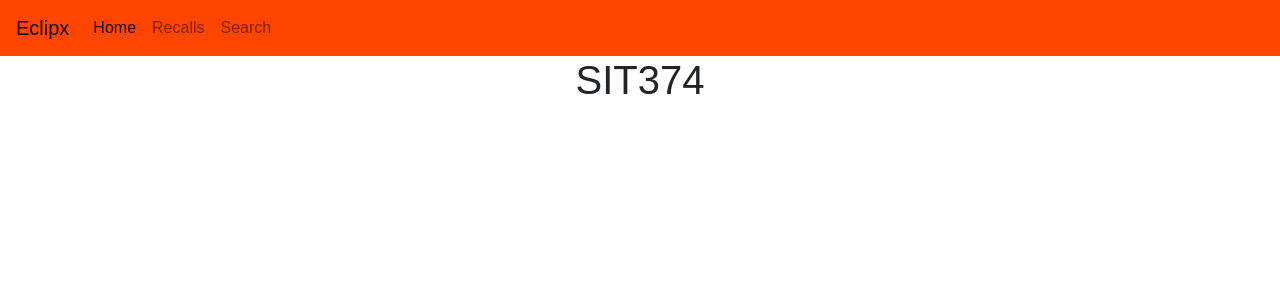
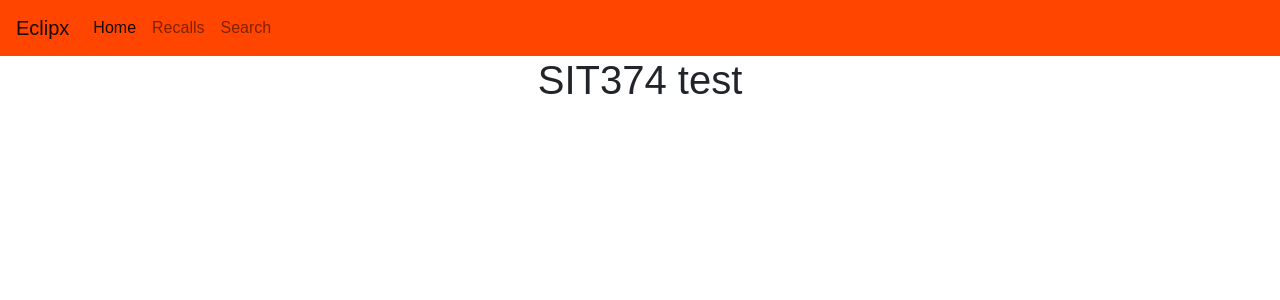
Before and after one commit to shivamtayal/sit374_eclipx_frontend, a React (Create React App) app: page / in a window 1280 px wide. Shown: the top 300 px of the page. Built offline with nearby package versions, Linux system fonts and the light colour scheme; no server answers.

Commit message:
testing a commit

```diff
--- a/src/components/home.js
+++ b/src/components/home.js
@@ -76,7 +76,7 @@ class Home extends Component {
   render() {
     return (
         <div className="home">
-            <h1>SIT374</h1>
+            <h1>SIT374 test</h1>
         </div>
     );
   }
```
Also changed, not shown: 1 other file (tests, documents, lock files or other folders).
